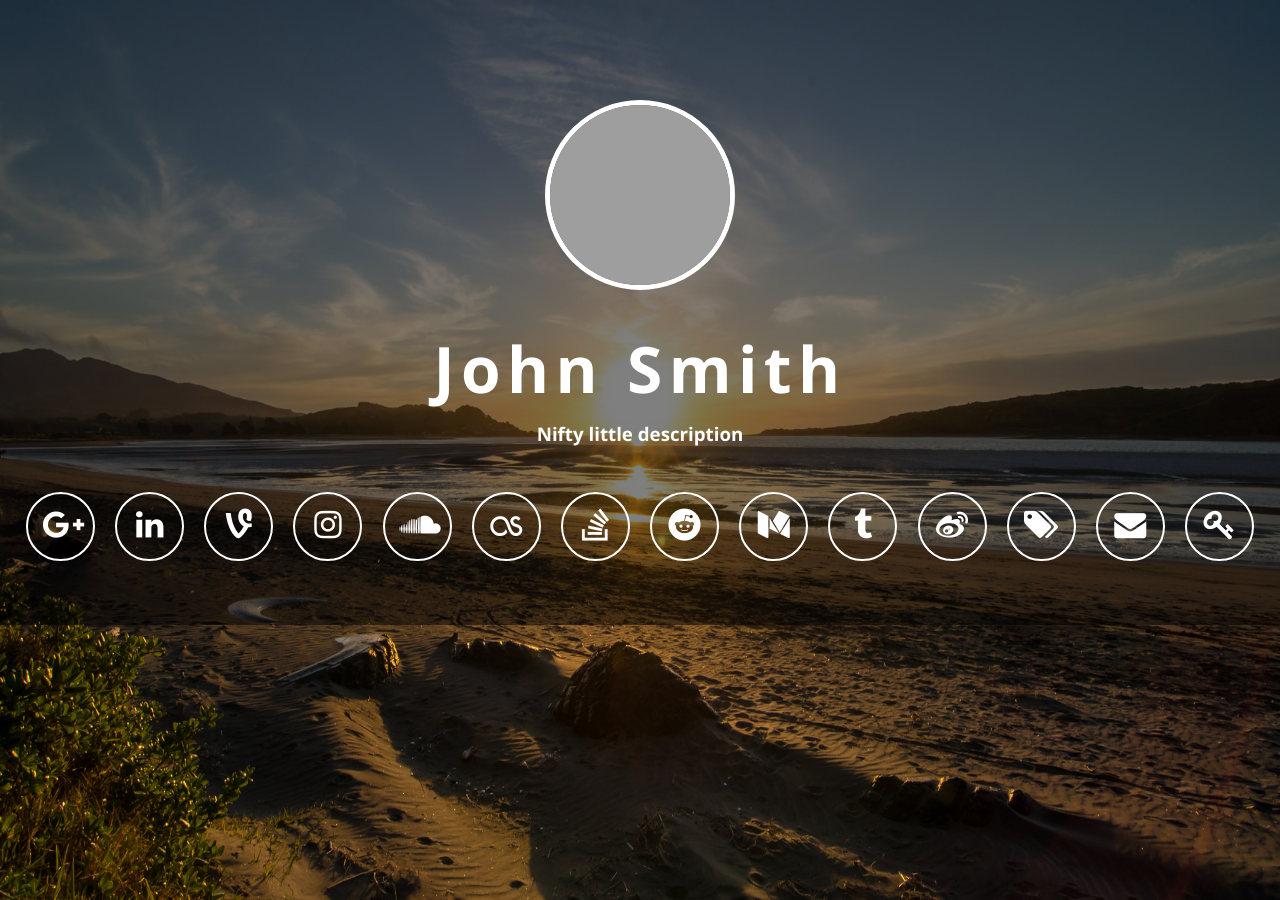
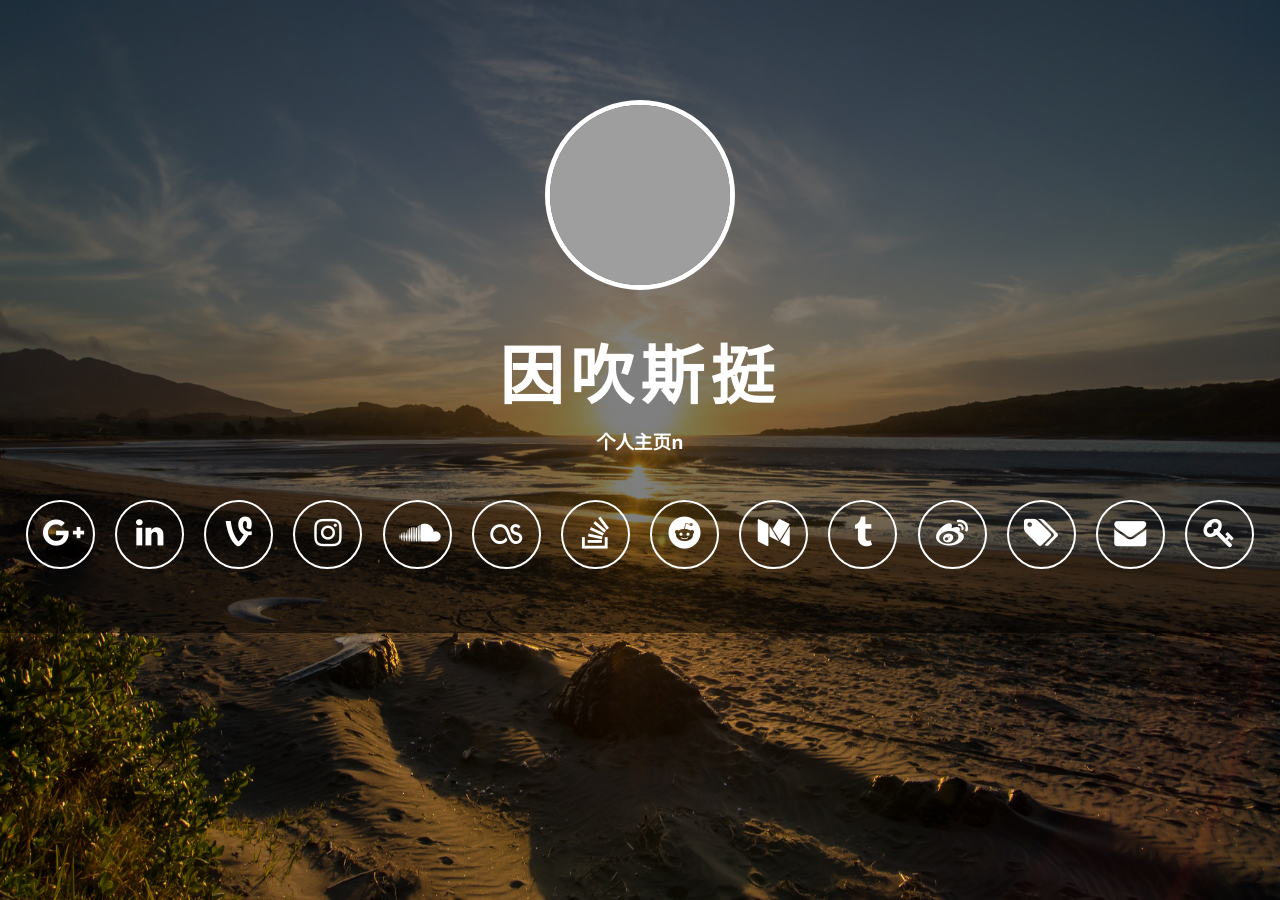
Before and after one commit to zpeiguo/zpeiguo.github.io, a Jekyll site: the page index.html, which Jekyll copies as it is, in a window 1280 px wide. Built offline with Jekyll 4.4.1, drawn with Linux system fonts in a browser that asks for light colours; nearby versions of some CDN libraries; grey boxes are pictures that could not be loaded.

Commit message:
Update index.html

```diff
--- a/index.html
+++ b/index.html
@@ -21,8 +21,8 @@
                 <img src="https://avatars2.githubusercontent.com/u/17301305" id="avatar">
 
 
-            <h1>John Smith</h1>
-            <h3>Nifty little description</h3>
+            <h1>因吹斯挺</h1>
+            <h3>个人主页n</h3>
 
                 <ul>
 
```
